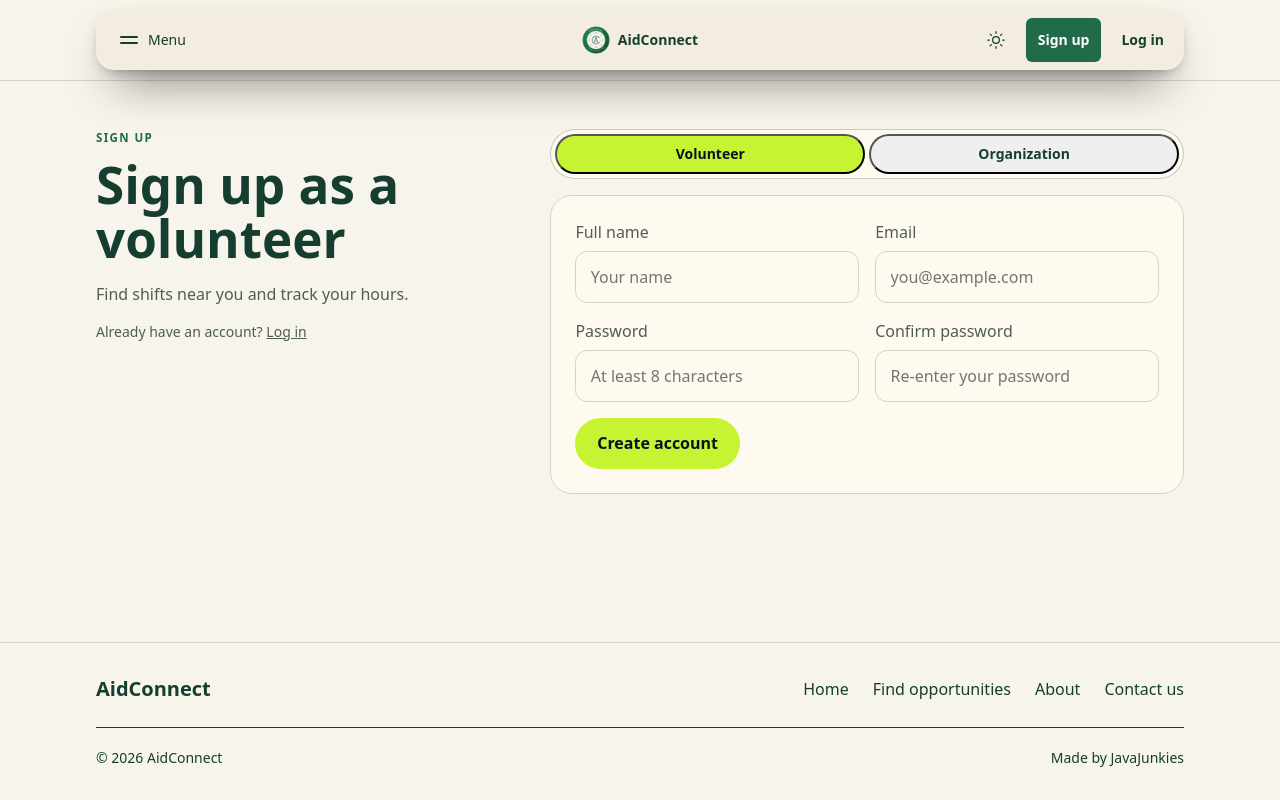
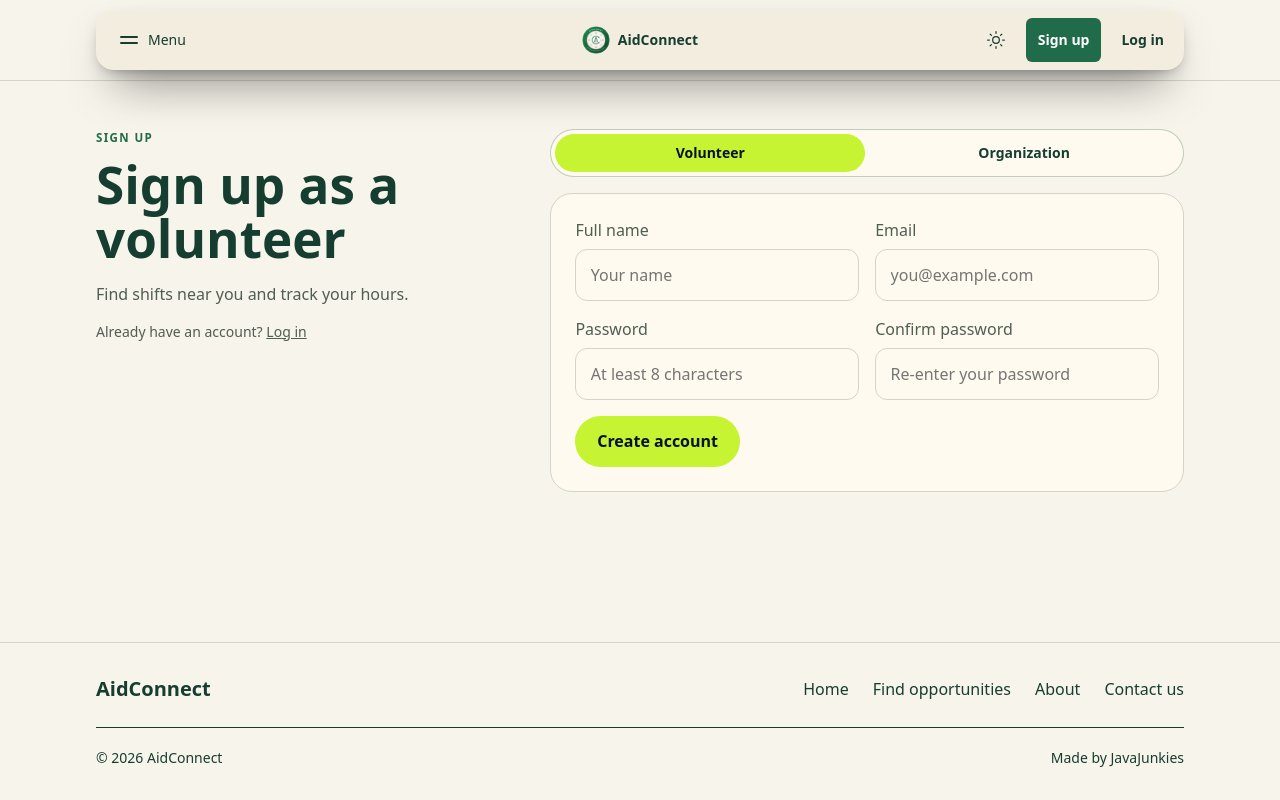
Before and after one commit to San-Tawil/web-programming-project, a React (Vite) app: page /register in a window 1280 px wide. Built offline with nearby package versions, Linux system fonts and the light colour scheme.

Commit message:
Reset default button styles in RoleToggle

```diff
--- a/src/components/RoleToggle.jsx
+++ b/src/components/RoleToggle.jsx
@@ -17,10 +17,10 @@ export default function RoleToggle({ label, options, value, onChange }) {
             type="button"
             aria-pressed={active}
             onClick={() => onChange(option.value)}
-            className={`flex-1 rounded-full px-4 py-2 text-sm font-semibold transition focus-visible:outline-2 focus-visible:outline-offset-2 focus-visible:outline-(--primary) ${
+            className={`flex-1 appearance-none rounded-full border border-transparent px-4 py-2 text-sm font-semibold transition focus-visible:outline-2 focus-visible:outline-offset-2 focus-visible:outline-(--primary) ${
               active
                 ? "bg-[#c6f432] text-[#08111f]"
-                : "text-(--text) hover:bg-(--text)/10"
+                : "bg-transparent text-(--text) hover:bg-(--text)/10"
             }`}
           >
             {option.label}
```
